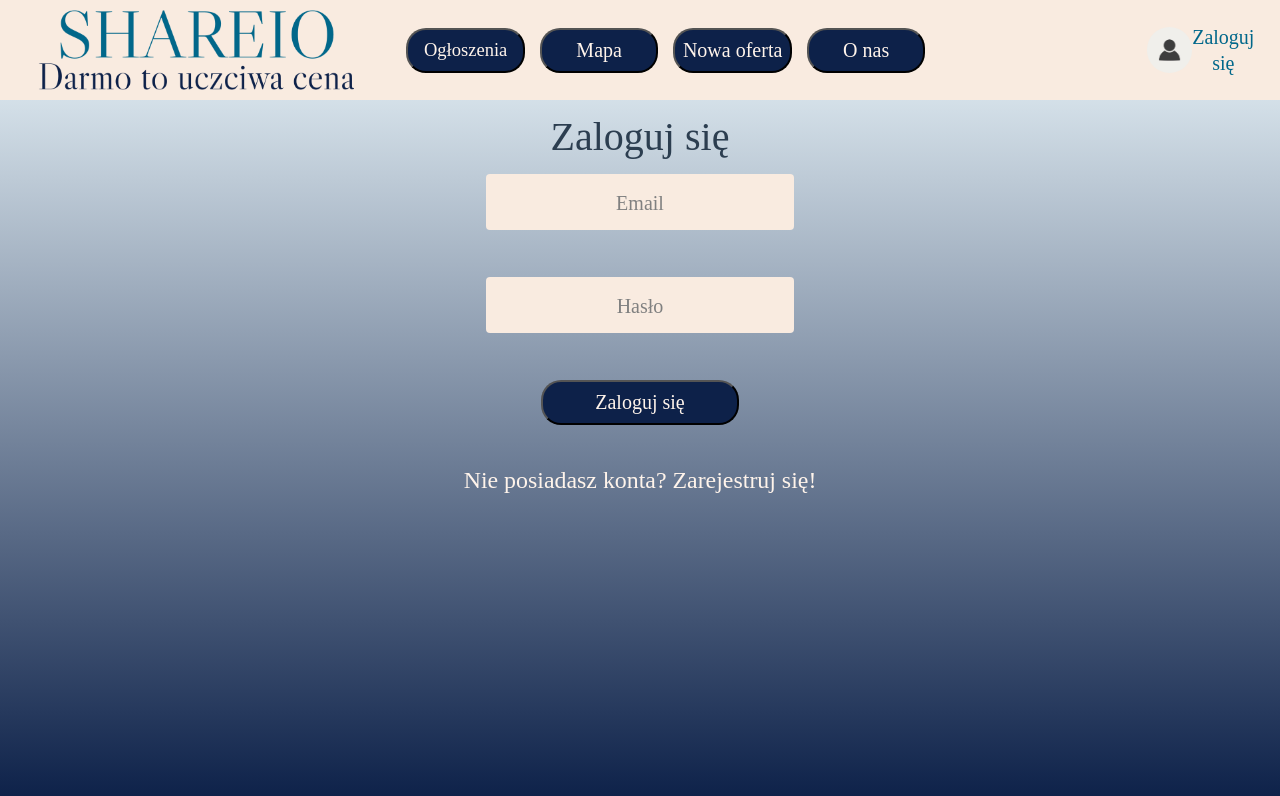
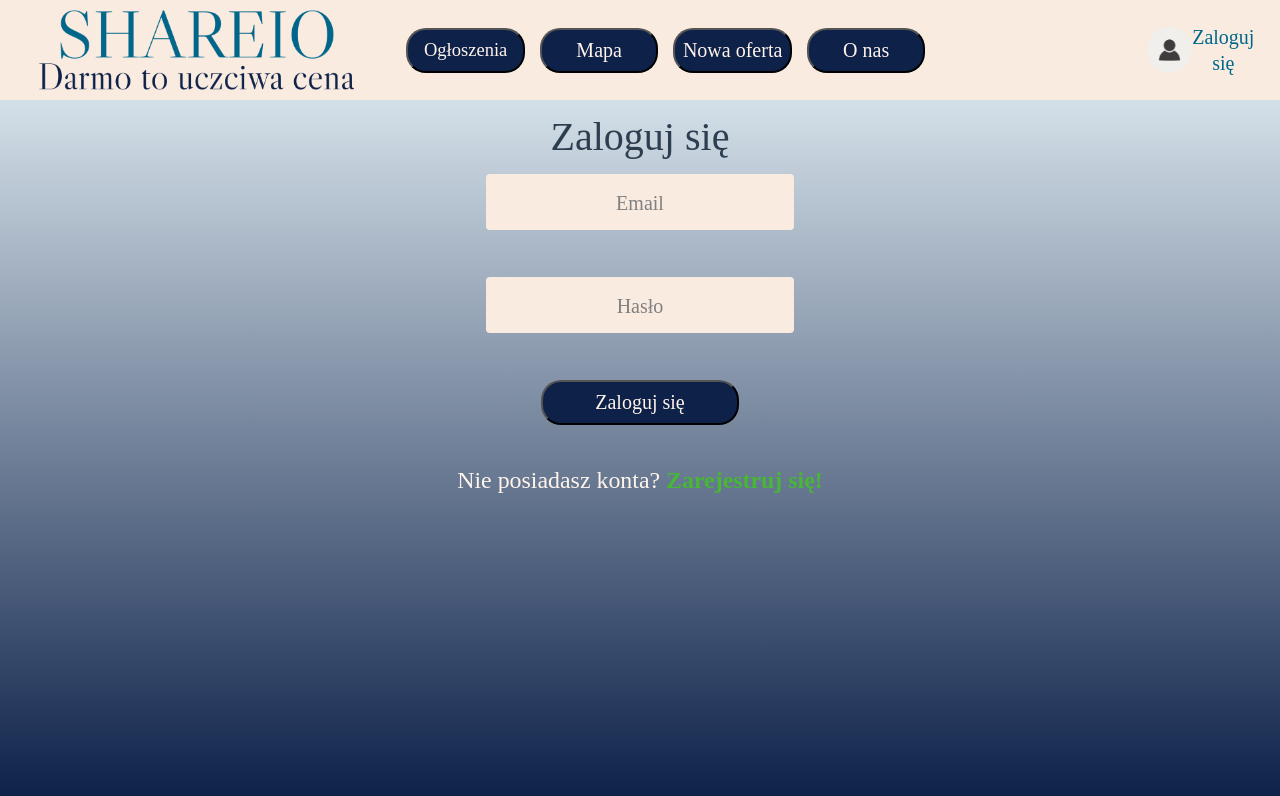
Before and after one commit to shareio-pl/shareio-frontend, a Vue app: page /login in a window 1280 px wide. Shown: the top 796 px of the page. Built offline with nearby package versions, Linux system fonts and the light colour scheme; a web font is replaced by a local one.

Commit message:
Add Bad Input Info in Login Page

```diff
--- a/src/components/pages/Login.vue
+++ b/src/components/pages/Login.vue
@@ -3,7 +3,7 @@
     <Header />
     <h1>Zaloguj się</h1>
     <FormLogin />
-    <span @click="onRegister">Nie posiadasz konta? Zarejestruj się!</span>
+    <span @click="onRegister">Nie posiadasz konta? <b>Zarejestruj się!</b></span>
   </div>
 </template>
 
@@ -59,4 +59,8 @@ span:hover {
   text-decoration: underline;
 }
 
+b {
+  color: v-bind('COLORS.NOTIFICATION_PRIMARY');
+  font-weight: bold;
+}
 </style>
```
